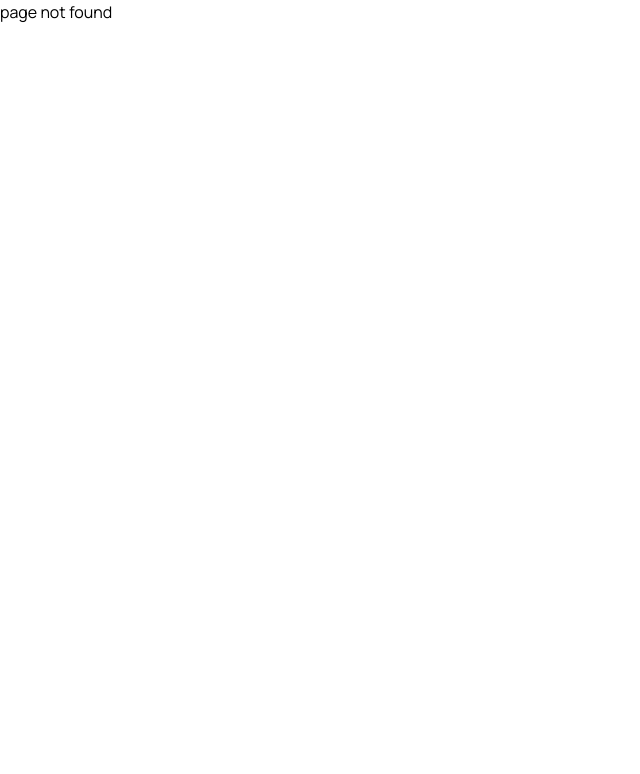
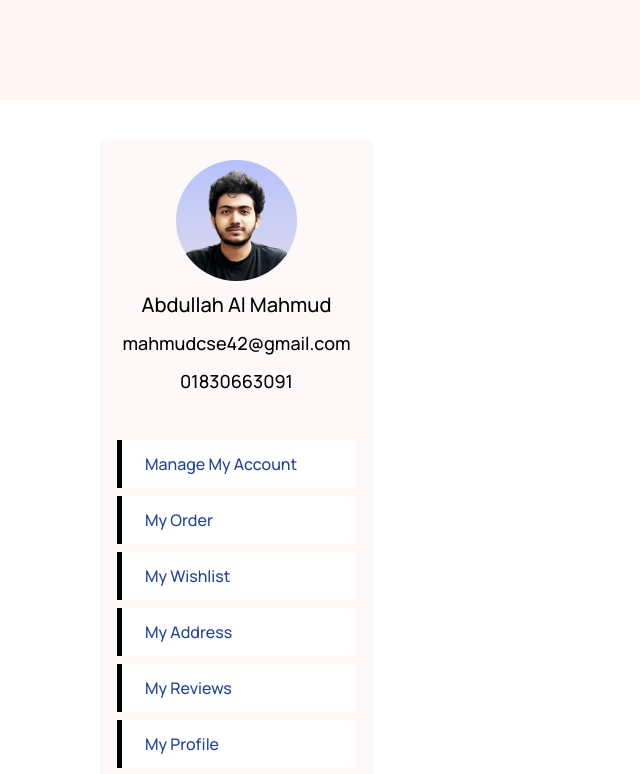
Before and after one commit to imkamrul/learning-shop-client, a React (Vite) app: page /user in a window 1280 px wide. Before the commit this address had no page. Shown: the top 774 px of the page, without its empty margins (0-640 px from the left). Built offline with nearby package versions, Linux system fonts and the light colour scheme.

Commit message:
page not found done

```diff
--- /dev/null
+++ b/src/components/User/User.tsx
@@ -0,0 +1,17 @@
+import UserSideBar from "./UserSideBar";
+
+const User = () => {
+  return (
+    <>
+      <section className="bg-white">
+        <div className="container py-10">
+          <div className="w-3/12 ">
+            <UserSideBar />
+          </div>
+        </div>
+      </section>
+    </>
+  );
+};
+
+export default User;
--- /dev/null
+++ b/src/components/User/UserSideBar.tsx
@@ -0,0 +1,37 @@
+const UserSideBar = () => {
+  const userProfileMenuList = [
+    "Manage My Account",
+    "My Order",
+    "My Wishlist",
+    "My Address",
+    "My Reviews",
+    "My Profile",
+    "My Coupons",
+    "My Referrals",
+    "Logout",
+  ];
+  return (
+    <>
+      <div className="bg-[#FFF8F8] py-[20px] shadow">
+        <div className="flex flex-col justify-center items-center  gap-y-[10px]">
+          <img src="../../../public/user.png" alt="" />
+          <p className="text-xl font-medium ">Abdullah Al Mahmud</p>
+          <p className="text-lg font-medium">mahmudcse42@gmail.com</p>
+          <p className="text-lg font-medium">01830663091</p>
+        </div>
+        <ul className="flex flex-col gap-y-2 px-[15px] pt-[45px]">
+          {userProfileMenuList.map((item, index) => (
+            <li
+              key={index}
+              className="text-[#214497] bg-[#ffffff] border-l-[5px] border-[black] py-3 pl-[23px] rounded-r cursor-pointer font-medium"
+            >
+              {item}
+            </li>
+          ))}
+        </ul>
+      </div>
+    </>
+  );
+};
+
+export default UserSideBar;
--- /dev/null
+++ b/src/page/PageNotFound.tsx
@@ -0,0 +1,15 @@
+const PageNotFound = () => {
+  return (
+    <>
+      <section className="h-[100vh] w-full flex items-center justify-center">
+        <img
+          src="https://cdn.dribbble.com/users/1665077/screenshots/10738715/media/90712c2d7fd869e9d7586a108024d62c.gif"
+          alt=""
+          className="w-[50%]"
+        />
+      </section>
+    </>
+  );
+};
+
+export default PageNotFound;
--- a/src/page/PageNotFount.tsx
+++ /dev/null
@@ -1,5 +0,0 @@
-const PageNotFount = () => {
-  return <div>page not found</div>;
-};
-
-export default PageNotFount;
--- /dev/null
+++ b/src/page/UserPage.tsx
@@ -0,0 +1,11 @@
+import User from "../components/User/User";
+
+const UserPage = () => {
+  return (
+    <>
+      <User />
+    </>
+  );
+};
+
+export default UserPage;
```
Also changed, not shown: src/routes/index.tsx (+5 -3 lines), public/user.png (added).
